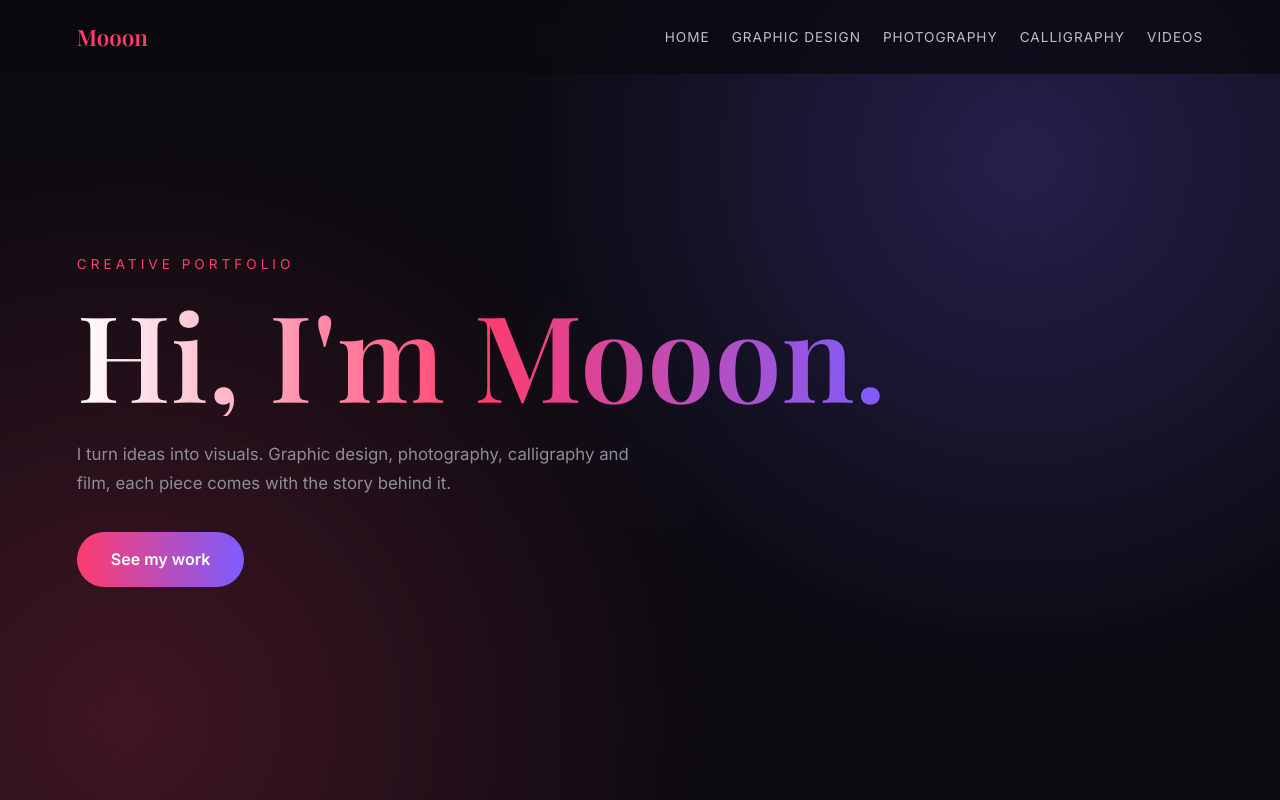
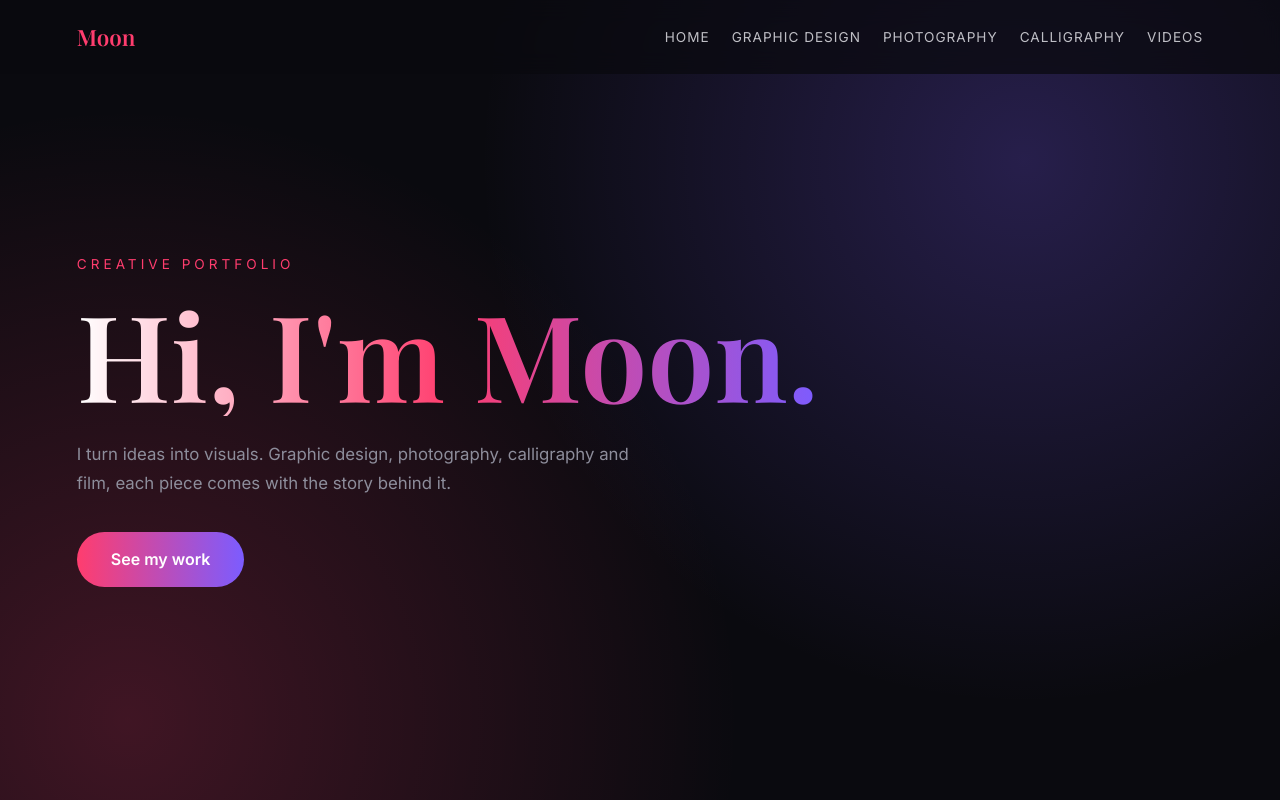
Before and after one commit to mehedionfire787-ops/Moon.github.io, a plain HTML site: page index.html in a window 1280 px wide. Shown: the top 800 px of the page. Drawn offline with nearby package versions, Linux system fonts and the light colour scheme; a web font is replaced by a local one.

Commit message:
Update index.html

```diff
--- a/index.html
+++ b/index.html
@@ -3,7 +3,7 @@
 <head>
 <meta charset="UTF-8">
 <meta name="viewport" content="width=device-width, initial-scale=1.0">
-<title>Mooon | Creative Portfolio</title>
+<title>Moon | Creative Portfolio</title>
 <link rel="preconnect" href="https://fonts.googleapis.com">
 <link href="https://fonts.googleapis.com/css2?family=Playfair+Display:ital,wght@0,600;1,500&family=Inter:wght@300;400;600&display=swap" rel="stylesheet">
 <style>
@@ -41,7 +41,7 @@ footer{text-align:center;padding:50px 6vw;color:var(--muted);border-top:1px soli
 <body>
 
 <nav>
-  <div class="logo">Mooon</div>
+  <div class="logo">Moon</div>
   <ul>
     <li><a href="#home">Home</a></li>
     <li><a href="#design">Graphic Design</a></li>
@@ -54,7 +54,7 @@ footer{text-align:center;padding:50px 6vw;color:var(--muted);border-top:1px soli
 <!-- PAGE 1: INTRO -->
 <section id="home">
   <div class="hello">Creative Portfolio</div>
-  <h1>Hi, I'm Mooon.</h1>
+  <h1>Hi, I'm Moon.</h1>
   <p>I turn ideas into visuals. Graphic design, photography, calligraphy and film, each piece comes with the story behind it.</p>
   <a class="btn" href="#design">See my work</a>
 </section>
```
